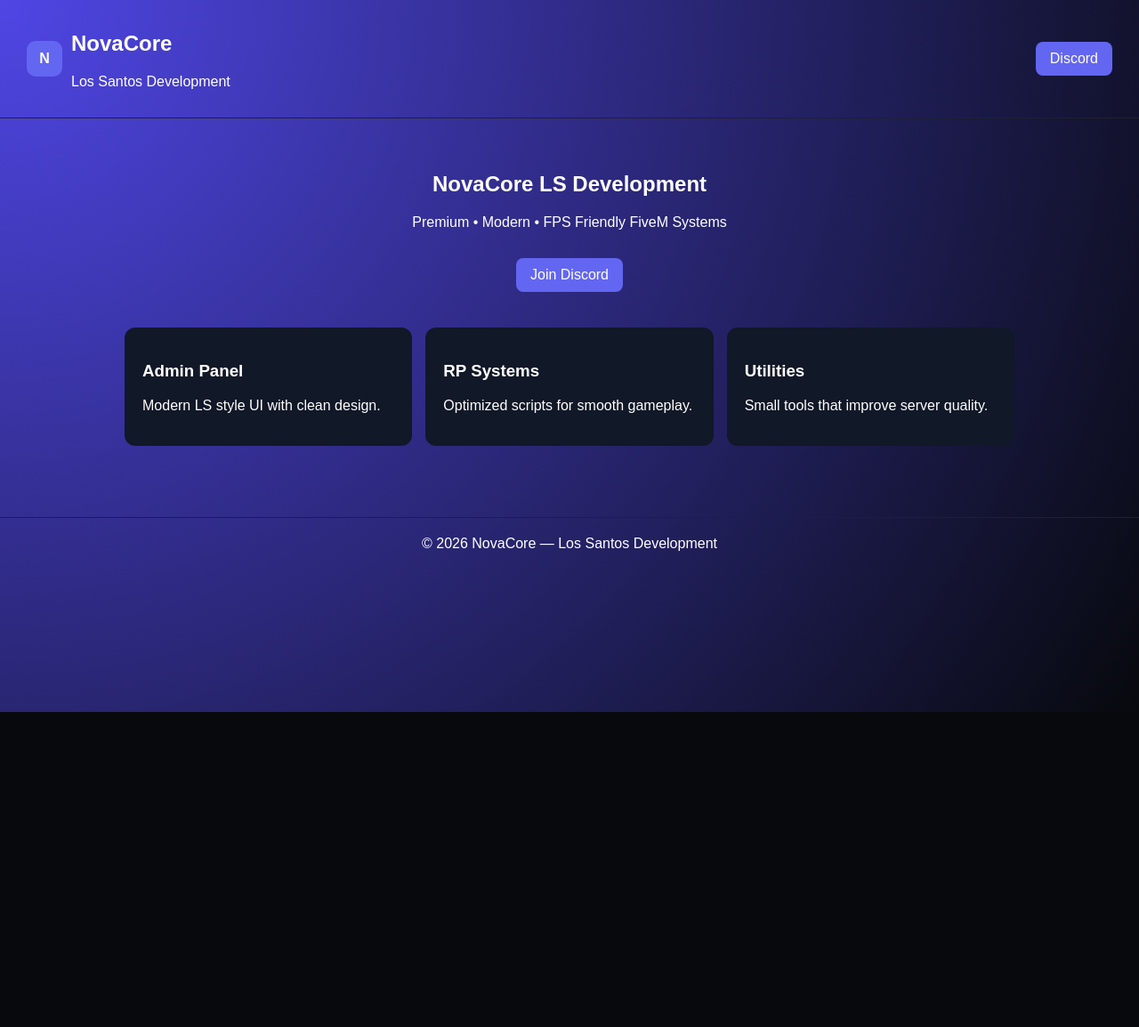
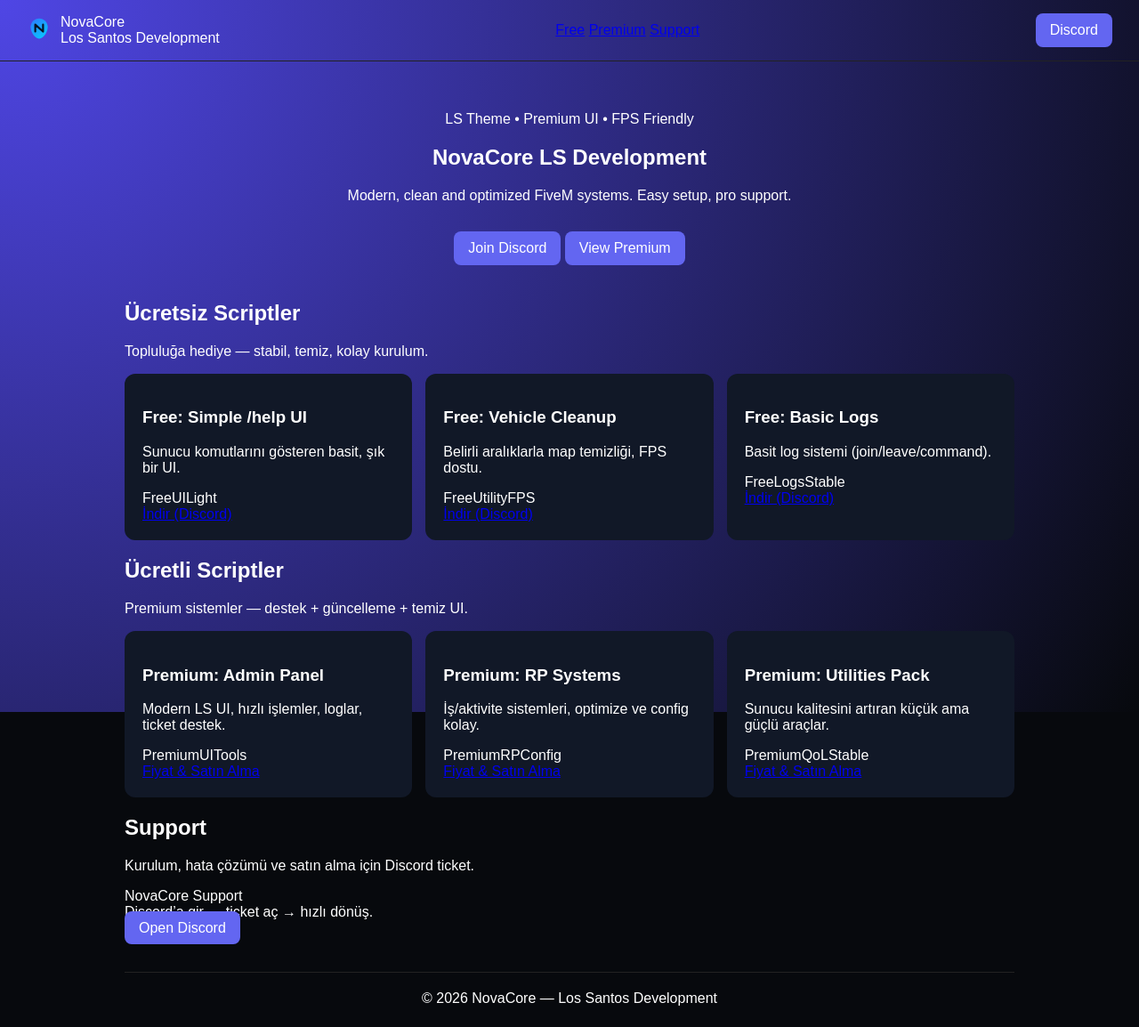
Before and after one commit to NovaCore24/NovaCore, a plain HTML site: page index.html in a window 1280 px wide. Shown: the whole page at 89% size. Before the commit the page ends 800 px from the top, so only its background shows below. Drawn offline with Linux system fonts and the light colour scheme.

Commit message:
Update index.html

```diff
--- a/index.html
+++ b/index.html
@@ -4,7 +4,7 @@
   <meta charset="utf-8" />
   <meta name="viewport" content="width=device-width,initial-scale=1" />
   <title>NovaCore — Los Santos Development</title>
-  <meta name="description" content="NovaCore Los Santos Development Studio — premium FiveM systems." />
+  <meta name="description" content="NovaCore Los Santos Development Studio — premium, modern, FPS-friendly FiveM systems." />
   <link rel="stylesheet" href="style.css" />
 </head>
 
@@ -13,43 +13,131 @@
 
   <header class="nav">
     <div class="brand">
-      <div class="logo">N</div>
-      <div>
-        <h2>NovaCore</h2>
-        <p>Los Santos Development</p>
+      <!-- LOGO (SVG) -->
+      <div class="logoBox" aria-label="NovaCore Logo">
+        <svg viewBox="0 0 64 64" width="28" height="28" fill="none" xmlns="http://www.w3.org/2000/svg">
+          <defs>
+            <linearGradient id="g" x1="10" y1="6" x2="54" y2="58" gradientUnits="userSpaceOnUse">
+              <stop stop-color="#2B7CFF"/>
+              <stop offset="1" stop-color="#00D7FF"/>
+            </linearGradient>
+          </defs>
+          <path d="M32 6c12.15 0 22 9.85 22 22 0 12.15-9.85 30-22 30S10 40.15 10 28C10 15.85 19.85 6 32 6Z" fill="url(#g)" opacity="0.95"/>
+          <path d="M22 40V22l20 18V22" stroke="#061426" stroke-width="5" stroke-linecap="round" stroke-linejoin="round"/>
+        </svg>
+      </div>
+
+      <div class="brandText">
+        <div class="name">NovaCore</div>
+        <div class="tag">Los Santos Development</div>
       </div>
     </div>
 
-    <a class="btn" href="DISCORD_LINKIN_BURAYA" target="_blank">Discord</a>
+    <nav class="navLinks">
+      <a href="#free">Free</a>
+      <a href="#premium">Premium</a>
+      <a href="#support">Support</a>
+    </nav>
+
+    <a class="btn" href="https://discord.gg/KN7zYjkx" target="_blank" rel="noreferrer">Discord</a>
   </header>
 
   <main class="container">
     <section class="hero">
+      <p class="pill">LS Theme • Premium UI • FPS Friendly</p>
       <h1>NovaCore LS Development</h1>
-      <p>Premium • Modern • FPS Friendly FiveM Systems</p>
-      <a class="btn big" href="DISCORD_LINKIN_BURAYA" target="_blank">Join Discord</a>
+      <p class="sub">Modern, clean and optimized FiveM systems. Easy setup, pro support.</p>
+      <div class="ctaRow">
+        <a class="btn big" href="https://discord.gg/KN7zYjkx" target="_blank" rel="noreferrer">Join Discord</a>
+        <a class="btn big ghost" href="#premium">View Premium</a>
+      </div>
     </section>
 
-    <section class="cards">
-      <div class="card">
-        <h3>Admin Panel</h3>
-        <p>Modern LS style UI with clean design.</p>
+    <!-- ✅ ÜCRETSİZ -->
+    <section id="free" class="section">
+      <div class="sectionHead">
+        <h2>Ücretsiz Scriptler</h2>
+        <p>Topluluğa hediye — stabil, temiz, kolay kurulum.</p>
       </div>
 
-      <div class="card">
-        <h3>RP Systems</h3>
-        <p>Optimized scripts for smooth gameplay.</p>
+      <div class="cards">
+        <article class="card">
+          <h3>Free: Simple /help UI</h3>
+          <p>Sunucu komutlarını gösteren basit, şık bir UI.</p>
+          <div class="meta"><span>Free</span><span>UI</span><span>Light</span></div>
+          <a class="miniBtn" href="https://discord.gg/KN7zYjkx" target="_blank" rel="noreferrer">İndir (Discord)</a>
+        </article>
+
+        <article class="card">
+          <h3>Free: Vehicle Cleanup</h3>
+          <p>Belirli aralıklarla map temizliği, FPS dostu.</p>
+          <div class="meta"><span>Free</span><span>Utility</span><span>FPS</span></div>
+          <a class="miniBtn" href="https://discord.gg/KN7zYjkx" target="_blank" rel="noreferrer">İndir (Discord)</a>
+        </article>
+
+        <article class="card">
+          <h3>Free: Basic Logs</h3>
+          <p>Basit log sistemi (join/leave/command).</p>
+          <div class="meta"><span>Free</span><span>Logs</span><span>Stable</span></div>
+          <a class="miniBtn" href="https://discord.gg/KN7zYjkx" target="_blank" rel="noreferrer">İndir (Discord)</a>
+        </article>
+      </div>
+    </section>
+
+    <!-- ✅ ÜCRETLİ -->
+    <section id="premium" class="section">
+      <div class="sectionHead">
+        <h2>Ücretli Scriptler</h2>
+        <p>Premium sistemler — destek + güncelleme + temiz UI.</p>
       </div>
 
-      <div class="card">
-        <h3>Utilities</h3>
-        <p>Small tools that improve server quality.</p>
+      <div class="cards">
+        <article class="card premium">
+          <h3>Premium: Admin Panel</h3>
+          <p>Modern LS UI, hızlı işlemler, loglar, ticket destek.</p>
+          <div class="meta"><span>Premium</span><span>UI</span><span>Tools</span></div>
+          <a class="miniBtn" href="https://discord.gg/KN7zYjkx" target="_blank" rel="noreferrer">Fiyat & Satın Alma</a>
+        </article>
+
+        <article class="card premium">
+          <h3>Premium: RP Systems</h3>
+          <p>İş/aktivite sistemleri, optimize ve config kolay.</p>
+          <div class="meta"><span>Premium</span><span>RP</span><span>Config</span></div>
+          <a class="miniBtn" href="https://discord.gg/KN7zYjkx" target="_blank" rel="noreferrer">Fiyat & Satın Alma</a>
+        </article>
+
+        <article class="card premium">
+          <h3>Premium: Utilities Pack</h3>
+          <p>Sunucu kalitesini artıran küçük ama güçlü araçlar.</p>
+          <div class="meta"><span>Premium</span><span>QoL</span><span>Stable</span></div>
+          <a class="miniBtn" href="https://discord.gg/KN7zYjkx" target="_blank" rel="noreferrer">Fiyat & Satın Alma</a>
+        </article>
       </div>
     </section>
+
+    <!-- ✅ SUPPORT -->
+    <section id="support" class="section">
+      <div class="sectionHead">
+        <h2>Support</h2>
+        <p>Kurulum, hata çözümü ve satın alma için Discord ticket.</p>
+      </div>
+
+      <div class="supportBox">
+        <div>
+          <div class="supportTitle">NovaCore Support</div>
+          <div class="supportText">Discord’a gir → ticket aç → hızlı dönüş.</div>
+        </div>
+        <a class="btn" href="https://discord.gg/KN7zYjkx" target="_blank" rel="noreferrer">Open Discord</a>
+      </div>
+    </section>
+
+    <footer class="footer">
+      © <span id="year"></span> NovaCore — Los Santos Development
+    </footer>
   </main>
 
-  <footer>
-    © 2026 NovaCore — Los Santos Development
-  </footer>
+  <script>
+    document.getElementById("year").textContent = new Date().getFullYear();
+  </script>
 </body>
 </html>
```
